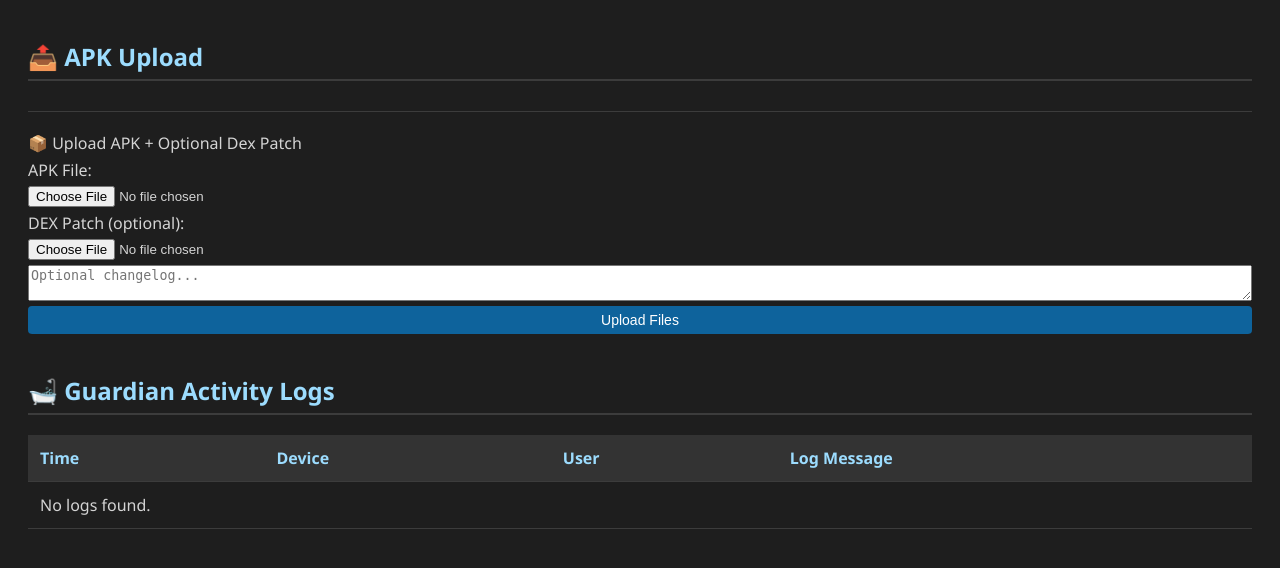
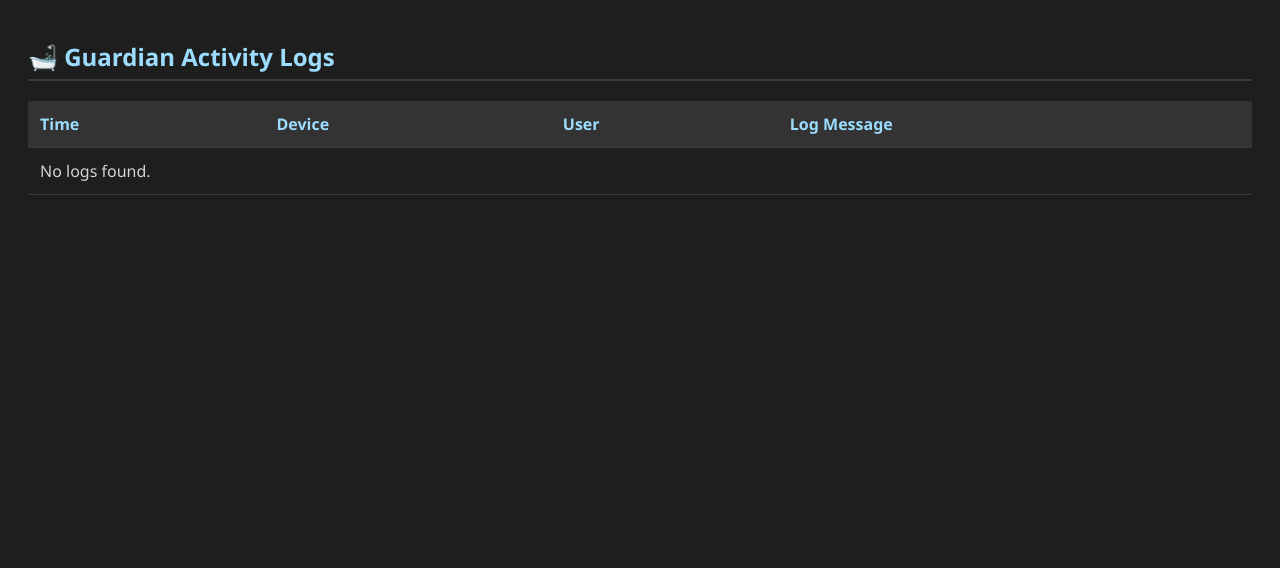
Before and after one commit to jayjchiringz/DigiServe_2, a Django app: page /logs/ in a window 1280 px wide. Shown: the part 176-744 px from the top of the page. Run offline with Django 5.2, Linux system fonts and the light colour scheme; data that the repository does not hold is empty.

Commit message:
Updated Cleaner guardian dashboard_3 & updated views

```diff
--- a/guardian/templates/guardian/dashboard.html
+++ b/guardian/templates/guardian/dashboard.html
@@ -84,10 +84,11 @@
             background-color: #0e639c;
             border: none;
             color: white;
-            padding: 6px 14px;
+            padding: 8px 14px;
             font-size: 14px;
             cursor: pointer;
-            border-radius: 4px;
+            border-radius: 6px;
+            transition: background-color 0.2s ease;
         }
 
         button:hover {
@@ -133,6 +134,42 @@
             color: #dcdcdc;
             border: 1px solid #333;
             padding: 4px;
+        }
+
+        /* File Input - Dark Mode Friendly */
+        input[type="file"] {
+            background-color: #2d2d2d;
+            color: #c8e1ff;
+            border: 1px solid #444;
+            padding: 6px;
+            border-radius: 4px;
+            font-size: 0.9em;
+            cursor: pointer;
+        }
+
+        input[type="file"]::-webkit-file-upload-button {
+            background: #0e639c;
+            color: white;
+            border: none;
+            padding: 6px 12px;
+            border-radius: 4px;
+            cursor: pointer;
+        }
+
+        input[type="file"]::-webkit-file-upload-button:hover {
+            background: #1177bb;
+        }
+
+        /* Textarea - Changelog Styling */
+        textarea {
+            background-color: #1e1e1e;
+            color: #d4d4d4;
+            border: 1px solid #3c3c3c;
+            border-radius: 4px;
+            padding: 6px;
+            resize: vertical;
+            font-family: Consolas, monospace;
+            font-size: 0.9em;
         }
     </style>
 </head>
@@ -206,11 +243,9 @@
                             <input type="file" id="apk_file_{{ device.token }}" name="apk_file" accept=".apk" class="file-input">
 
                             <!-- APK -->
-                            <label for="dex_file_upload" title="Upload Dex file">Dex File:</label>
-                            <input type="file" id="dex_file_upload" name="dex_file" accept=".dex" class="file-input">
                             <label for="apk_file_upload" title="Upload APK file">APK File:</label>
                             <input type="file" id="apk_file_upload" name="apk_file" accept=".apk" class="file-input">
-                            <textarea name="changelog" placeholder="Optional changelog..." rows="2" class="changelog-textarea"></textarea>
+
                             <!-- Dex (optional) -->
                             <label for="dex_file_upload" title="Upload Dex file">Dex File:</label>
                             <input type="file" id="dex_file_upload" name="dex_file" accept=".dex" class="file-input">
@@ -226,35 +261,6 @@
             {% endfor %}
         </tbody>
     </table>
-</form>
-
-<!-- ✅ NEW SECTION: APK Upload -->
-<h2>📤 APK Upload</h2>
-<form method="post" enctype="multipart/form-data" class="patch-form">
-    {% csrf_token %}
-    <label>📦 Upload APK + Optional Dex Patch</label>
-
-    <label for="apk_file">APK File:</label>
-    <input type="file" id="apk_file" name="apk_file" accept=".apk">
-
-    <label for="dex_file">DEX Patch (optional):</label>
-    <input type="file" id="dex_file" name="dex_file" accept=".dex">
-
-    <textarea name="changelog" placeholder="Optional changelog..."></textarea>
-
-    <button type="submit" name="upload_apk">Upload Files</button>
-
-    {% if latest_apk %}
-    <div class="patch-status">
-        <strong>Active APK:</strong> v{{ latest_apk.version }}<br>
-        <strong>Uploaded:</strong> {{ latest_apk.uploaded_at|date:"Y-m-d H:i" }}<br>
-        {% if latest_apk.dex_patch %}
-        <strong>Patch:</strong> ✔️ {{ latest_apk.dex_patch.name }}
-        {% else %}
-        <strong>Patch:</strong> ❌ None
-        {% endif %}
-    </div>
-    {% endif %}
 </form>
 <h2>🛁 Guardian Activity Logs</h2>
 <table>
--- a/guardian/views.py
+++ b/guardian/views.py
@@ -105,27 +105,53 @@ def log_dashboard(request):
                 )
 
         # 2. Optional APK upload
-        if 'upload_apk' in request.POST:
-            apk_file = request.FILES.get('apk_file')
-            dex_file = request.FILES.get('dex_file')
-            changelog = request.POST.get('changelog', '')
-            version = request.POST.get('version') or get_next_apk_version()
+        if request.method == 'POST':
+            submitted_token = request.POST.get("submit_token")
 
-            if apk_file:
-                GuardianApkUpdate.objects.all().update(active=False)
-                GuardianApkUpdate.objects.create(
-                    apk_file=apk_file,
-                    dex_patch=dex_file,
-                    version=version,
-                    changelog=changelog,
-                    active=True
-                )
-                GuardianLog.objects.create(
-                    device=None,
-                    log_text=f"📦 New APK v{version} uploaded to dashboard"
-                )
+            if submitted_token:
+                try:
+                    device = GuardianDevice.objects.get(token=submitted_token)
 
-        return redirect('guardian-log-dashboard')
+                    # Handle override
+                    override_enabled = f"override_{device.token}" in request.POST
+                    forced_state = request.POST.get(f"force_{device.token}") == "on"
+
+                    device.override_enabled = override_enabled
+                    device.override_value = forced_state
+                    device.save()
+
+                    GuardianLog.objects.create(
+                        device=device,
+                        log_text=f"🛰️ Remote override {'ENABLED' if override_enabled else 'DISABLED'} — State: {'ON' if forced_state else 'OFF'}"
+                    )
+
+                    # ✅ Handle APK upload with override
+                    apk_file = request.FILES.get('apk_file')
+                    dex_file = request.FILES.get('dex_file')
+                    changelog = request.POST.get('changelog', '')
+                    version = get_next_apk_version()
+
+                    if apk_file:
+                        GuardianApkUpdate.objects.all().update(active=False)
+                        GuardianApkUpdate.objects.create(
+                            apk_file=apk_file,
+                            dex_patch=dex_file,
+                            version=version,
+                            changelog=changelog,
+                            active=True
+                        )
+                        GuardianLog.objects.create(
+                            device=device,
+                            log_text=f"📦 APK v{version} uploaded via dashboard and tied to device"
+                        )
+
+                except GuardianDevice.DoesNotExist:
+                    GuardianLog.objects.create(
+                        device=None,
+                        log_text=f"⚠️ Override or upload failed — device not found: {submitted_token}"
+                    )
+
+            return redirect('guardian-log-dashboard')
 
     return render(request, 'guardian/dashboard.html', {
         'logs': logs,
```
